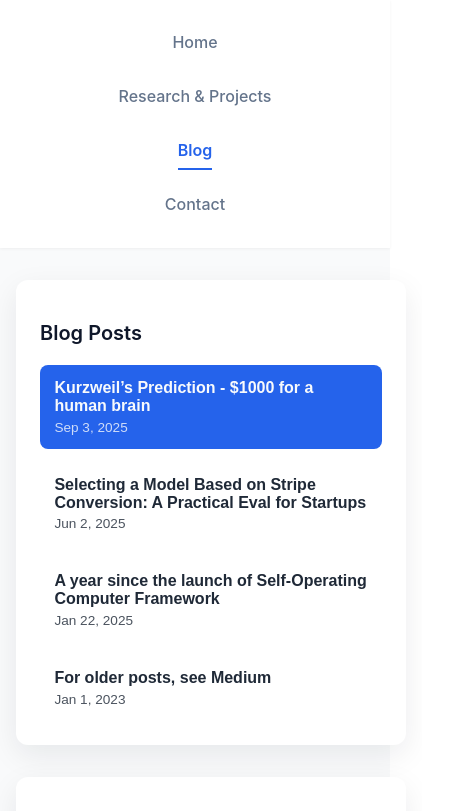
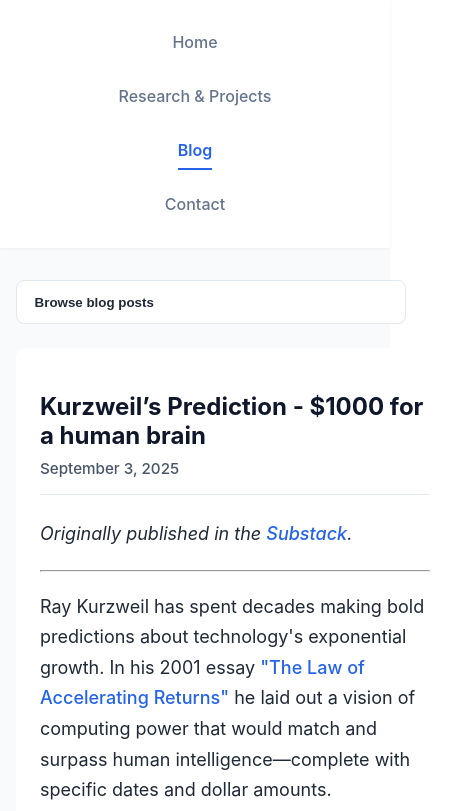
Before and after one commit to joshbickett/bickett.ai, a React (Create React App) app: page /blog in a window 390 px wide. Shown: the top 811 px of the page, 454 px wide, since content can reach past the window. Built offline with nearby package versions, Linux system fonts and the light colour scheme.

Commit message:
add compressed nav

```diff
--- a/src/pages/Blog.js
+++ b/src/pages/Blog.js
@@ -7,6 +7,7 @@ export const Blog = ({ isMobile }) => {
   const [blogPosts, setBlogPosts] = useState([]);
   const [selectedPost, setSelectedPost] = useState(null);
   const [loading, setLoading] = useState(true);
+  const [isExplorerOpen, setExplorerOpen] = useState(!isMobile);
 
   useEffect(() => {
     document.title = "Blog | JoshBickett.com";
@@ -26,10 +27,15 @@ export const Blog = ({ isMobile }) => {
     loadPosts();
   }, []);
 
+  useEffect(() => {
+    setExplorerOpen(!isMobile);
+  }, [isMobile]);
+
   const handleSelectPost = (post) => {
     setSelectedPost(post);
 
     if (isMobile) {
+      setExplorerOpen(false);
       window.scrollTo({ top: 0, behavior: "smooth" });
     }
   };
@@ -87,6 +93,71 @@ export const Blog = ({ isMobile }) => {
       </NavigationBar>
 
       <MainContainer>
+        {isMobile ? (
+          <MobileLayout>
+            <MobileExplorerToggle
+              type="button"
+              onClick={() => setExplorerOpen((open) => !open)}
+            >
+              {isExplorerOpen ? "Hide post explorer" : "Browse blog posts"}
+            </MobileExplorerToggle>
+            {isExplorerOpen && (
+              <MobilePostList>
+                {blogPosts.length === 0 ? (
+                  <EmptyState>No blog posts found right now.</EmptyState>
+                ) : (
+                  blogPosts.map((post) => {
+                    const formattedDate = post.frontmatter.date
+                      ? new Date(post.frontmatter.date).toLocaleDateString(
+                          undefined,
+                          {
+                            month: "short",
+                            day: "numeric",
+                            year: "numeric",
+                          }
+                        )
+                      : "";
+
+                    return (
+                      <PostListItem
+                        key={post.slug}
+                        onClick={() => handleSelectPost(post)}
+                        $isActive={selectedPost?.slug === post.slug}
+                      >
+                        <PostTitle>{post.frontmatter.title}</PostTitle>
+                        {formattedDate && <PostMeta>{formattedDate}</PostMeta>}
+                      </PostListItem>
+                    );
+                  })
+                )}
+              </MobilePostList>
+            )}
+            <PostDetail $isMobile={isMobile}>
+              {selectedPost ? (
+                <DetailContent>
+                  <DetailHeader>
+                    <DetailTitle>{selectedPost.frontmatter.title}</DetailTitle>
+                    {selectedPost.frontmatter.date && (
+                      <DetailMeta>
+                        {new Date(selectedPost.frontmatter.date).toLocaleDateString(
+                          undefined,
+                          {
+                            month: "long",
+                            day: "numeric",
+                            year: "numeric",
+                          }
+                        )}
+                      </DetailMeta>
+                    )}
+                  </DetailHeader>
+                  <MarkdownRenderer content={selectedPost.content} />
+                </DetailContent>
+              ) : (
+                <EmptyDetail>Select a post to start reading.</EmptyDetail>
+              )}
+            </PostDetail>
+          </MobileLayout>
+        ) : (
           <ExplorerContainer>
             <PostList>
               <ListHeading>Blog Posts</ListHeading>
@@ -143,6 +214,7 @@ export const Blog = ({ isMobile }) => {
               )}
             </PostDetail>
           </ExplorerContainer>
+        )}
       </MainContainer>
     </PageContainer>
   );
@@ -193,6 +265,8 @@ const PostList = styled.div`
   display: flex;
   flex-direction: column;
   gap: 0.75rem;
+  max-height: 80vh;
+  overflow-y: auto;
 `;
 
 const ListHeading = styled.h2`
@@ -242,6 +316,15 @@ const PostDetail = styled.section`
   padding: 2rem;
   min-height: 480px;
   display: flex;
+  width: 100%;
+
+  ${({ $isMobile }) =>
+    $isMobile &&
+    `
+      padding: 1.5rem;
+      box-shadow: none;
+      border-radius: 10px;
+    `}
 
   @media (max-width: 900px) {
     min-height: auto;
@@ -302,6 +385,36 @@ const LoadingMessage = styled.div`
   color: #64748b;
 `;
 
+const MobileLayout = styled.div`
+  width: 100%;
+  display: flex;
+  flex-direction: column;
+  gap: 1.5rem;
+`;
+
+const MobileExplorerToggle = styled.button`
+  padding: 0.85rem 1.1rem;
+  border-radius: 8px;
+  border: 1px solid #e2e8f0;
+  background-color: white;
+  color: #1f2937;
+  font-weight: 600;
+  text-align: left;
+  cursor: pointer;
+  transition: background-color 0.2s ease, border-color 0.2s ease;
+
+  &:hover {
+    background-color: #eff6ff;
+    border-color: #bfdbfe;
+  }
+`;
+
+const MobilePostList = styled(PostList)`
+  padding: 1rem;
+  gap: 0.5rem;
+  max-height: 60vh;
+`;
+
 // Navigation components matching About page
 const NavigationBar = styled.nav`
   display: flex;
--- a/src/pages/Todos.js
+++ b/src/pages/Todos.js
@@ -7,6 +7,7 @@ export const Todos = ({ isMobile }) => {
   const [todos, setTodos] = useState([]);
   const [selectedTodo, setSelectedTodo] = useState(null);
   const [loading, setLoading] = useState(true);
+  const [isExplorerOpen, setExplorerOpen] = useState(!isMobile);
 
   useEffect(() => {
     document.title = "Public TODOs | JoshBickett.com";
@@ -32,7 +33,11 @@ export const Todos = ({ isMobile }) => {
     fetchTodos();
   }, []);
 
-  const { formattedTodos, activeTodos, doneTodos } = useMemo(() => {
+  useEffect(() => {
+    setExplorerOpen(!isMobile);
+  }, [isMobile]);
+
+  const { activeTodos, doneTodos } = useMemo(() => {
     const formatted = todos.map((todo) => {
       const date = todo.frontmatter?.date
         ? new Date(todo.frontmatter.date)
@@ -55,11 +60,15 @@ export const Todos = ({ isMobile }) => {
     const active = formatted.filter((todo) => todo.normalizedStatus !== "done");
     const done = formatted.filter((todo) => todo.normalizedStatus === "done");
 
-    return { formattedTodos: formatted, activeTodos: active, doneTodos: done };
+    return { activeTodos: active, doneTodos: done };
   }, [todos]);
 
   const handleSelectTodo = (todo) => {
     setSelectedTodo(todo);
+    if (isMobile) {
+      setExplorerOpen(false);
+      window.scrollTo({ top: 0, behavior: "smooth" });
+    }
   };
 
   if (loading) {
@@ -105,6 +114,97 @@ export const Todos = ({ isMobile }) => {
         </NavItem>
       </NavigationBar>
       <MainContainer>
+        {isMobile ? (
+          <MobileLayout>
+            <MobileExplorerToggle
+              type="button"
+              onClick={() => setExplorerOpen((open) => !open)}
+            >
+              {isExplorerOpen ? "Hide todo explorer" : "Browse todos"}
+            </MobileExplorerToggle>
+            {isExplorerOpen && (
+              <MobileTodoList>
+                <ListHeading>Active TODOs</ListHeading>
+                {activeTodos.length === 0 ? (
+                  <EmptyState>No active todos right now.</EmptyState>
+                ) : (
+                  activeTodos.map((todo) => (
+                    <TodoListItem
+                      key={todo.slug}
+                      onClick={() => handleSelectTodo(todo)}
+                      $isActive={selectedTodo?.slug === todo.slug}
+                      $isDone={false}
+                    >
+                      <TodoItemTitle>{todo.frontmatter.title}</TodoItemTitle>
+                      <TodoItemMeta>
+                        {todo.formattedDate && (
+                          <TodoDate>{todo.formattedDate}</TodoDate>
+                        )}
+                        {todo.frontmatter.status && (
+                          <TodoStatus>{todo.frontmatter.status}</TodoStatus>
+                        )}
+                      </TodoItemMeta>
+                    </TodoListItem>
+                  ))
+                )}
+
+                {doneTodos.length > 0 && <ListDivider />}
+
+                {doneTodos.length > 0 && <ListHeading>Done</ListHeading>}
+                {doneTodos.length > 0 &&
+                  doneTodos.map((todo) => (
+                    <TodoListItem
+                      key={todo.slug}
+                      onClick={() => handleSelectTodo(todo)}
+                      $isActive={selectedTodo?.slug === todo.slug}
+                      $isDone
+                    >
+                      <TodoItemTitle>{todo.frontmatter.title}</TodoItemTitle>
+                      <TodoItemMeta>
+                        {todo.formattedDate && (
+                          <TodoDate>{todo.formattedDate}</TodoDate>
+                        )}
+                        {todo.frontmatter.status && (
+                          <TodoStatus>{todo.frontmatter.status}</TodoStatus>
+                        )}
+                      </TodoItemMeta>
+                    </TodoListItem>
+                  ))}
+              </MobileTodoList>
+            )}
+
+            <TodoDetail $isMobile={isMobile}>
+              {selectedTodo ? (
+                <DetailContent>
+                  <DetailHeader>
+                    <DetailTitle>{selectedTodo.frontmatter.title}</DetailTitle>
+                    <DetailMeta>
+                      {selectedTodo.frontmatter.date && (
+                        <DetailMetaItem>
+                          {new Date(
+                            selectedTodo.frontmatter.date
+                          ).toLocaleDateString(undefined, {
+                            month: "long",
+                            day: "numeric",
+                            year: "numeric",
+                          })}
+                        </DetailMetaItem>
+                      )}
+                      {selectedTodo.frontmatter.status && (
+                        <DetailMetaItem>
+                          Status: {selectedTodo.frontmatter.status}
+                        </DetailMetaItem>
+                      )}
+                    </DetailMeta>
+                  </DetailHeader>
+                  <MarkdownRenderer content={selectedTodo.content} />
+                </DetailContent>
+              ) : (
+                <EmptyDetail>Select a todo to view details.</EmptyDetail>
+              )}
+            </TodoDetail>
+          </MobileLayout>
+        ) : (
           <ExplorerContainer>
             <TodoList>
               <ListHeading>Active TODOs</ListHeading>
@@ -185,6 +285,7 @@ export const Todos = ({ isMobile }) => {
               )}
             </TodoDetail>
           </ExplorerContainer>
+        )}
       </MainContainer>
     </PageContainer>
   );
@@ -235,6 +336,8 @@ const TodoList = styled.div`
   display: flex;
   flex-direction: column;
   gap: 0.75rem;
+  max-height: 80vh;
+  overflow-y: auto;
 `;
 
 const ListHeading = styled.h2`
@@ -304,6 +407,15 @@ const TodoDetail = styled.section`
   padding: 2rem;
   min-height: 480px;
   display: flex;
+  width: 100%;
+
+  ${({ $isMobile }) =>
+    $isMobile &&
+    `
+      padding: 1.5rem;
+      box-shadow: none;
+      border-radius: 10px;
+    `}
 `;
 
 const DetailContent = styled.div`
@@ -404,3 +516,33 @@ const NavItem = styled.a`
     margin: 0.5rem 0;
   }
 `;
+
+const MobileLayout = styled.div`
+  width: 100%;
+  display: flex;
+  flex-direction: column;
+  gap: 1.5rem;
+`;
+
+const MobileExplorerToggle = styled.button`
+  padding: 0.85rem 1.1rem;
+  border-radius: 8px;
+  border: 1px solid #e2e8f0;
+  background-color: white;
+  color: #1f2937;
+  font-weight: 600;
+  text-align: left;
+  cursor: pointer;
+  transition: background-color 0.2s ease, border-color 0.2s ease;
+
+  &:hover {
+    background-color: #eff6ff;
+    border-color: #bfdbfe;
+  }
+`;
+
+const MobileTodoList = styled(TodoList)`
+  padding: 1rem;
+  gap: 0.5rem;
+  max-height: 60vh;
+`;
```
Lines whose indentation alone changed are shown as unchanged.
